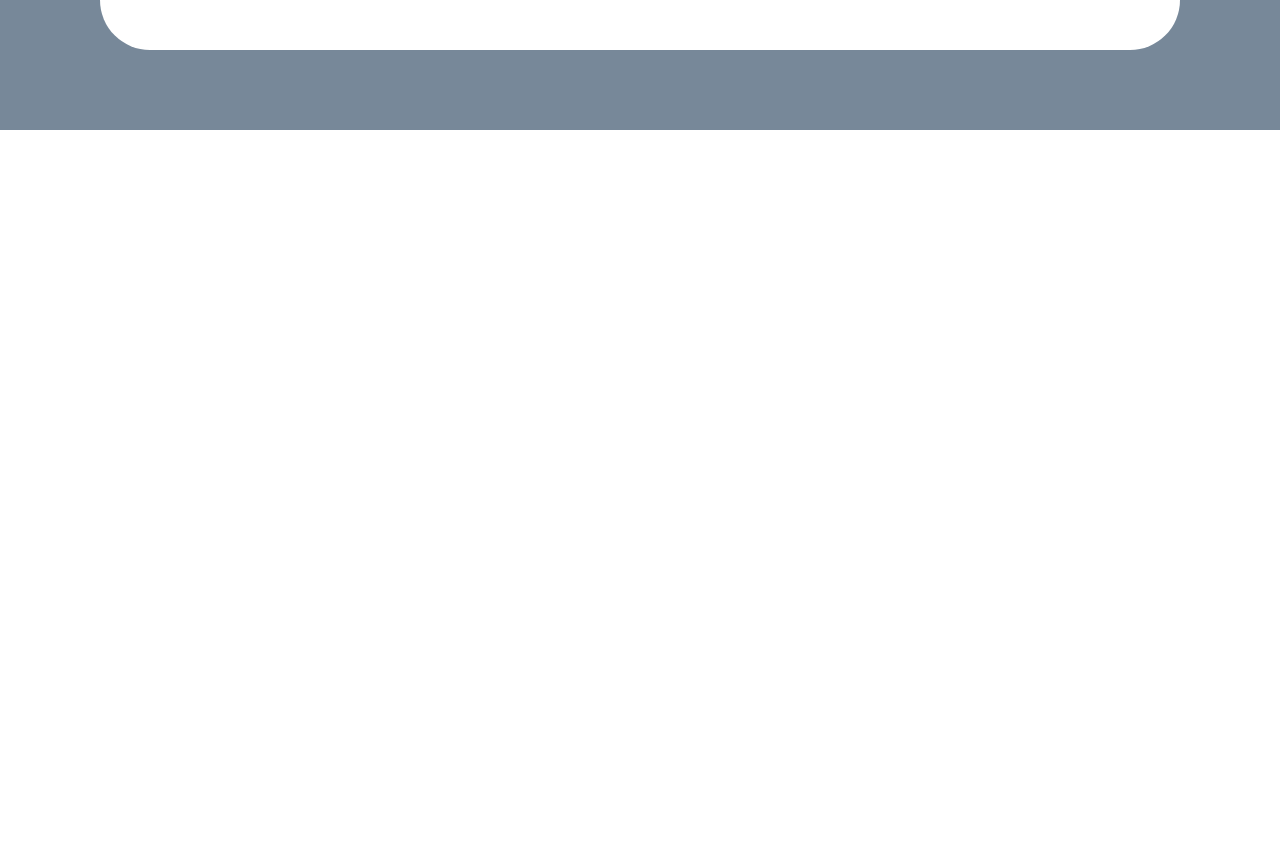
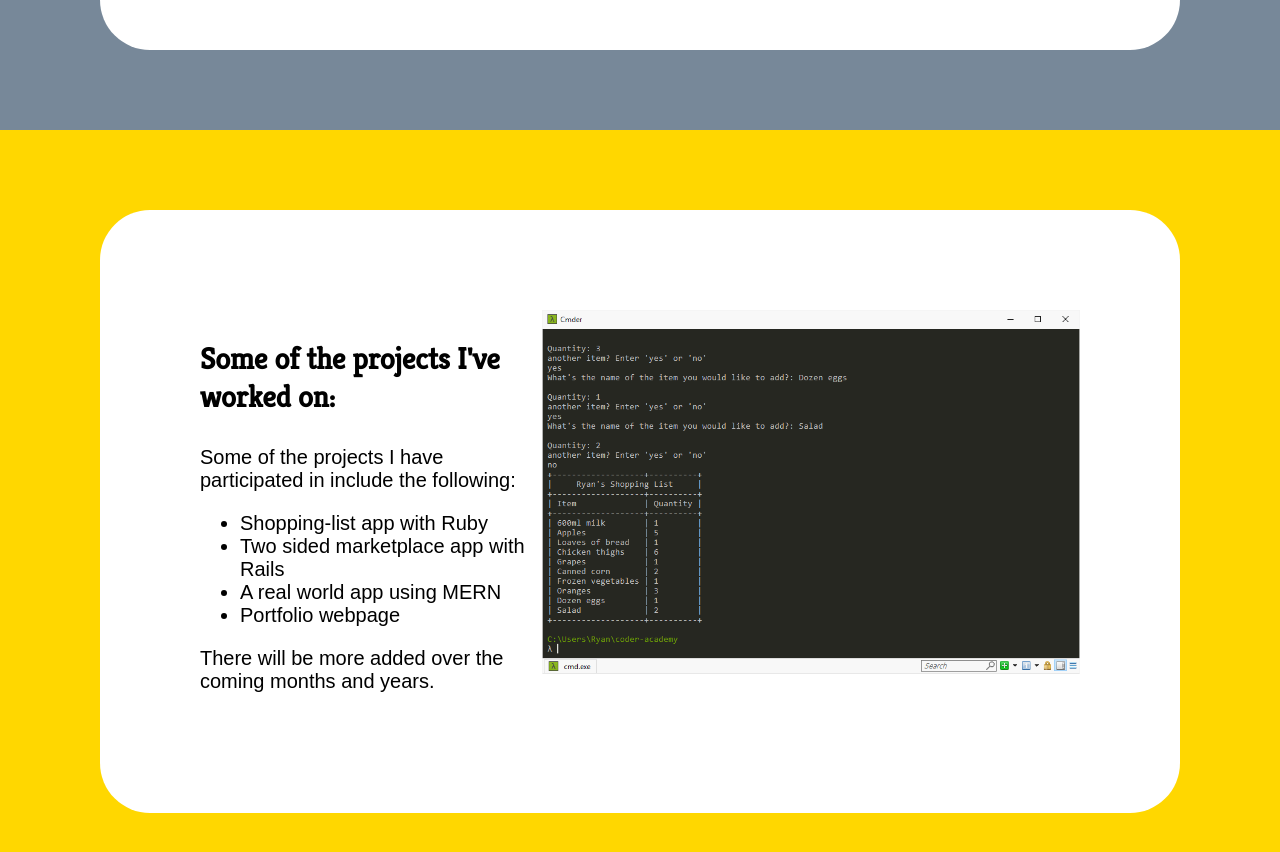
Before and after one commit to RyanG91/React-portfolio, a React (Create React App) app: page / in a window 1280 px wide. Shown: the part 1719-2571 px from the top of the page. Before the commit the page ends 1849 px from the top, so only its background shows below. Built offline with nearby package versions, Linux system fonts and the light colour scheme; a web font is replaced by a local one.

Commit message:
Added some parts of the My Projects section

```diff
--- a/src/App.js
+++ b/src/App.js
@@ -1,6 +1,7 @@
 import React, { Component } from 'react';
 import Intro from './components/Intro'
 import AboutMe from './components/AboutMe'
+import MyProjects from './components/MyProjects'
 import './styles/App.css';
 
 class App extends Component {
@@ -9,6 +10,7 @@ class App extends Component {
       <div>
         <Intro />
         <AboutMe />
+        <MyProjects />
       </div>
     );
   }
--- a/src/components/AboutMe.js
+++ b/src/components/AboutMe.js
@@ -8,9 +8,9 @@ class AboutMe extends Component {
         <div className="backgroundTwo">
           <div className="briefBox">
             <section>
-                <img class="aboutpic" src={aboutmepic} alt="aboutpic" />
+                <img className="aboutpic" src={aboutmepic} alt="aboutpic" />
                 <h3>About me</h3>
-                <div class="about-me-margin">
+                <div className="about-me-margin">
                     <p>I am a 27 year web developer, previously studying at Coder-academy.</p>
                     <p>In the past I have completed a Masters of Information Technology (Library and Information Science) at Queensland University of Technology and a Bachelor of Arts (International Relations & Ancient History) at the University of Queensland.</p>
                     <p>My experience includes:</p>
--- a/src/components/Intro.js
+++ b/src/components/Intro.js
@@ -1,5 +1,4 @@
 import React, { Component } from 'react';
-import background from '../images/background.jpg';
 import logo from '../images/logo.png'
 import '../styles/Intro.css'
 
--- /dev/null
+++ b/src/components/MyProjects.js
@@ -0,0 +1,36 @@
+import React, { Component } from 'react';
+import '../styles/MyProjects.css'
+import ShoppingList from '../images/Shopping-list.png'
+
+class MyProjects extends Component {
+    render() {
+      return (
+        <div className="backgroundThree">
+            <div className="projects">
+                <div className="project-margin">
+                    <h3>Some of the projects I've worked on:</h3>
+                    <p>Some of the projects I have participated in include the following:</p>
+                    <ul>
+                        <li>Shopping-list app with Ruby</li>
+                        <li>Two sided marketplace app with Rails</li>
+                        <li>A real world app using MERN</li>
+                        <li>Portfolio webpage</li>
+                    </ul>
+                    <p> There will be more added over the coming months and years. </p>
+                </div>
+
+                <div>
+                    <div>
+                        <a href="https://github.com/RyanG91/Ruby-shopping-list" rel="noopener noreferrer" target="_blank">
+                            <img src={ShoppingList} className="projectImages" alt="Shopping List"/>
+                        </a>
+                    </div>
+                </div>
+
+            </div>
+        </div>
+      );
+    }
+}
+
+export default MyProjects;
--- a/src/styles/App.css
+++ b/src/styles/App.css
@@ -20,6 +20,10 @@ h1, h2, h3  {
   float: right;
 }
 
+.projectImages {
+  width: 100%
+}
+
 /* Moves the margin for the About Me section to provide more space */
 .about-me-margin {
   margin-right: 300px;
@@ -39,8 +43,14 @@ h1, h2, h3  {
   padding-bottom: 5em;
 }
 
+.backgroundThree {
+  background-color: gold;
+  padding-top: 5em;
+  padding-bottom: 5em;
+}
+
 /* General layout for the parts containing text */
-.introBox, .briefBox {
+.introBox, .briefBox, .projects {
   display: flex;
   padding: 2em;
   margin-left: 30px;
@@ -69,7 +79,7 @@ needs to be below the code above */
   h3 {
     font-size: 30px;
   }
-  .introBox, .briefBox {
+  .introBox, .briefBox, .projects {
     display: flex;
     padding: 5em;
     margin-left: 100px;
--- /dev/null
+++ b/src/styles/MyProjects.css
@@ -0,0 +1 @@
+/* Empty for the time being */
```
